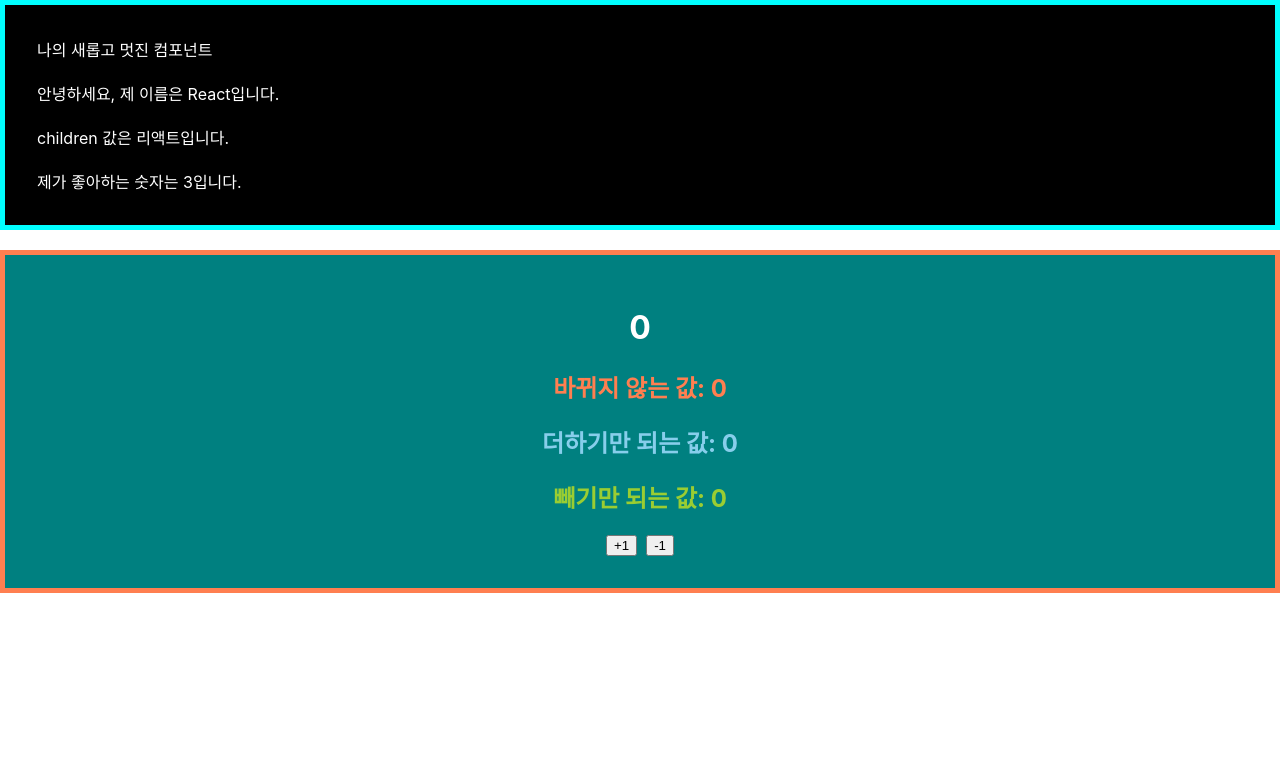
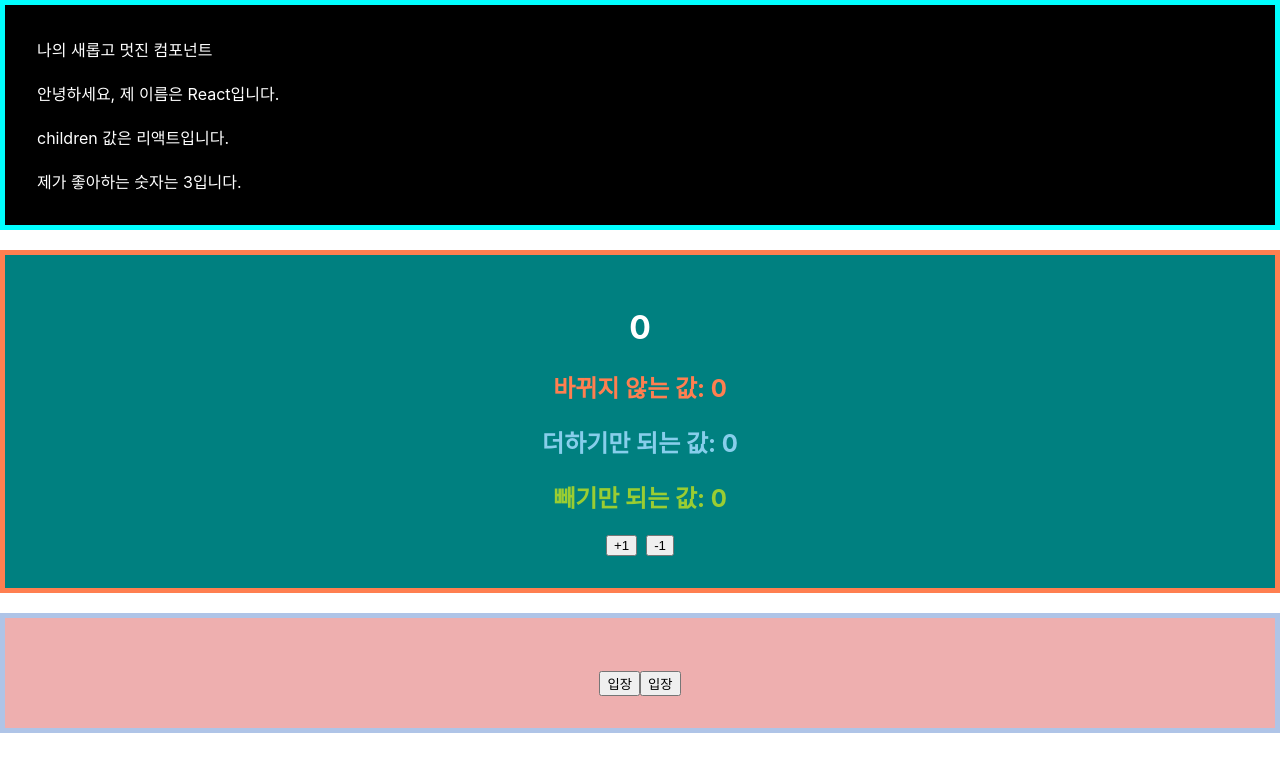
Before and after one commit to dohy-9443/ReactExample, a React (Create React App) app in the folder hello-react/: page / in a window 1280 px wide. Shown: the top 772 px of the page. Built offline with nearby package versions, Linux system fonts and the light colour scheme.

Commit message:
렌더링

```diff
--- a/hello-react/src/App.js
+++ b/hello-react/src/App.js
@@ -1,6 +1,7 @@
 import React from 'react';
 import MyComponent from './MyComponent';
 import Counter from './Counter';
+import Say from './Say';
 
 const App = () => {
   return (
@@ -10,6 +11,8 @@ const App = () => {
       </MyComponent>
       <br />
       <Counter />
+      <br />
+      <Say />
     </div>
   );
 };
```
